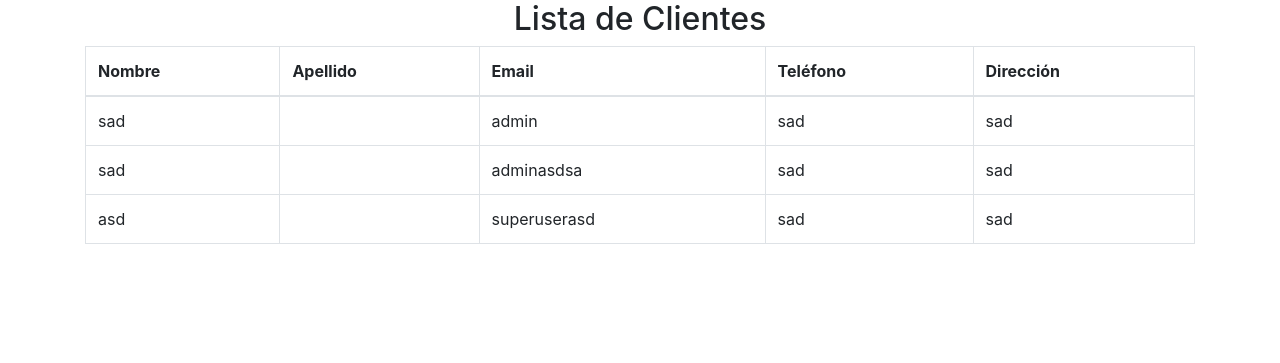
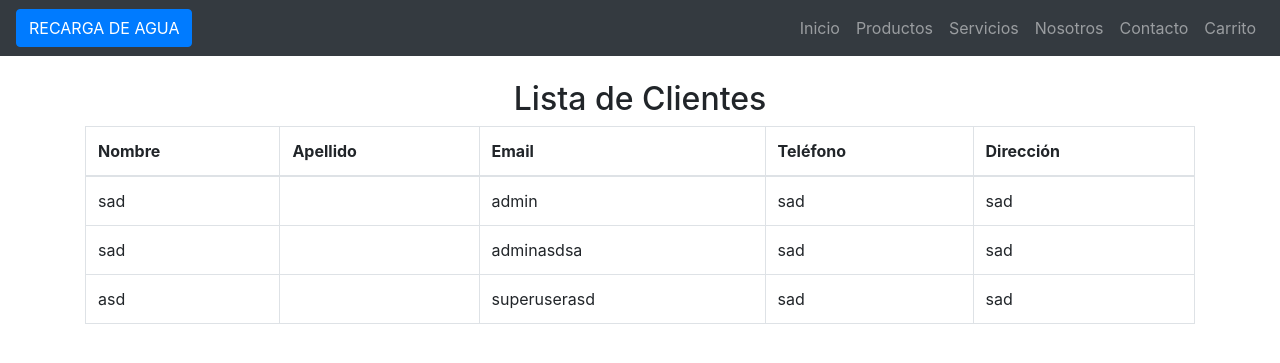
Before and after one commit to IvanRodriguezPinares/Django_AguaPurificada, a Django app: page /crud/ in a window 1280 px wide. Shown: the top 363 px of the page. Run offline with Django 5.2, Linux system fonts and the light colour scheme; data comes from the database, SQL or seed files in the repository; both versions use the stored data as it was after the commit; some libraries are stand-ins or nearby versions.

Commit message:
carrito a todos los html

```diff
--- a/cliente/templates/cliente/clientes_add.html
+++ b/cliente/templates/cliente/clientes_add.html
@@ -29,9 +29,14 @@
                     <li class="nav-item">
                         <a class="nav-link" href="{% url 'contacto' %}">Contacto</a>
                     </li>
+                    <li class="nav-item">
+                        <a class="nav-link" href="{% url 'productos_list' %}">Carrito</a>
+                    </li>
+
                 </ul>
             </div>
         </nav>
+        <br>
         <div class="container" style="text-align: center;">
             <h2 class="text-center">Formulario CRUD para clientes</h2><br>
             <form action="{% url 'clientesAdd' %}" method="POST">
--- a/cliente/templates/cliente/clientes_list.html
+++ b/cliente/templates/cliente/clientes_list.html
@@ -8,6 +8,36 @@
     <link rel="stylesheet" href="https://stackpath.bootstrapcdn.com/bootstrap/4.5.2/css/bootstrap.min.css">
 </head>
 <body>
+    <nav class="navbar navbar-expand-lg navbar-dark bg-dark">
+        <a class="btn btn-primary" href="{% url 'recarga' %}">RECARGA DE AGUA</a>
+        <button class="navbar-toggler" type="button" data-toggle="collapse" data-target="#navbarNav" aria-controls="navbarNav" aria-expanded="false" aria-label="Toggle navigation">
+            <span class="navbar-toggler-icon"></span>
+        </button>
+        <div class="collapse navbar-collapse" id="navbarNav">
+            <ul class="navbar-nav ml-auto">
+                <li class="nav-item">
+                    <a class="nav-link" href="{% url 'index' %}">Inicio</a>
+                </li>
+                <li class="nav-item">
+                    <a class="nav-link" href="{% url 'productos' %}">Productos</a>
+                </li>
+                <li class="nav-item">
+                    <a class="nav-link" href="{% url 'servicios' %}">Servicios</a>
+                </li>
+                <li class="nav-item">
+                    <a class="nav-link" href="{% url 'nosotros' %}">Nosotros</a>
+                </li>
+                <li class="nav-item">
+                    <a class="nav-link" href="{% url 'contacto' %}">Contacto</a>
+                </li>
+                <li class="nav-item">
+                    <a class="nav-link" href="{% url 'productos_list' %}">Carrito</a>
+                </li>
+
+            </ul>
+        </div>
+    </nav>
+    <br>
     <div class="container">
         <h2 class="text-center">Lista de Clientes</h2>
         <table class="table table-bordered">
--- a/cliente/templates/cliente/contacto.html
+++ b/cliente/templates/cliente/contacto.html
@@ -40,9 +40,14 @@
                 <li class="nav-item">
                     <a class="nav-link" href="{% url 'contacto' %}">Contacto</a>
                 </li>
+                <li class="nav-item">
+                    <a class="nav-link" href="{% url 'productos_list' %}">Carrito</a>
+                </li>
+
             </ul>
         </div>
     </nav>
+    <br>
 
     <h1><!-- modal -->
         <button type="button" class="btn-custom" data-toggle="modal" data-target="#exampleModal">
--- a/cliente/templates/cliente/index.html
+++ b/cliente/templates/cliente/index.html
@@ -29,9 +29,14 @@
                 <li class="nav-item">
                     <a class="nav-link" href="{% url 'contacto' %}">Contacto</a>
                 </li>
+                <li class="nav-item">
+                    <a class="nav-link" href="{% url 'productos_list' %}">Carrito</a>
+                </li>
+
             </ul>
         </div>
     </nav>
+    <br>
     <div class="container">
         <h1>Bienvenido a la Gestión de Clientes</h1>
         <a href="{% url 'crud' %}" class="btn btn-primary">Ver Clientes</a>
--- a/cliente/templates/cliente/nosotros.html
+++ b/cliente/templates/cliente/nosotros.html
@@ -31,9 +31,14 @@
                 <li class="nav-item">
                     <a class="nav-link" href="{% url 'contacto' %}">Contacto</a>
                 </li>
+                <li class="nav-item">
+                    <a class="nav-link" href="{% url 'productos_list' %}">Carrito</a>
+                </li>
+
             </ul>
         </div>
     </nav>
+    <br>
 
     <h1 class="center-text">Nosotros - Agua Befine</h1>
     <h1>
--- a/cliente/templates/cliente/productos.html
+++ b/cliente/templates/cliente/productos.html
@@ -32,6 +32,10 @@
                 <li class="nav-item">
                     <a class="nav-link" href="{% url 'contacto' %}">Contacto</a>
                 </li>
+                <li class="nav-item">
+                    <a class="nav-link" href="{% url 'productos_list' %}">Carrito</a>
+                </li>
+
             </ul>
         </div>
     </nav>
--- a/cliente/templates/cliente/productos_list.html
+++ b/cliente/templates/cliente/productos_list.html
@@ -8,6 +8,7 @@
     <link rel="stylesheet" href="{% static 'cliente/css/estilos.css' %}">
 </head>
 <body>
+    <center>
     <nav class="navbar navbar-expand-lg navbar-dark bg-dark">
         <a class="btn btn-primary" href="{% url 'recarga' %}">RECARGA DE AGUA</a>
         <button class="navbar-toggler" type="button" data-toggle="collapse" data-target="#navbarNav" aria-controls="navbarNav" aria-expanded="false" aria-label="Toggle navigation">
@@ -91,5 +92,6 @@
     <script src="https://cdn.jsdelivr.net/npm/popper.js@1.16.1/dist/umd/popper.min.js"></script>
     <script src="https://stackpath.bootstrapcdn.com/bootstrap/4.5.2/js/bootstrap.min.js"></script>
     <script src="{% static 'cliente/js/scripts.js' %}" defer></script>
+    </center>
 </body>
 </html>
--- a/cliente/templates/cliente/recarga.html
+++ b/cliente/templates/cliente/recarga.html
@@ -32,9 +32,14 @@
                 <li class="nav-item">
                     <a class="nav-link" href="{% url 'contacto' %}">Contacto</a>
                 </li>
+                <li class="nav-item">
+                    <a class="nav-link" href="{% url 'productos_list' %}">Carrito</a>
+                </li>
+
             </ul>
         </div>
     </nav>
+    <br>
 
     <h1>
         <button type="button" class="btn-custom" data-toggle="modal" data-target="#exampleModal">
--- a/cliente/templates/cliente/servicios.html
+++ b/cliente/templates/cliente/servicios.html
@@ -31,9 +31,14 @@
                 <li class="nav-item">
                     <a class="nav-link" href="{% url 'contacto' %}">Contacto</a>
                 </li>
+                <li class="nav-item">
+                    <a class="nav-link" href="{% url 'productos_list' %}">Carrito</a>
+                </li>
+
             </ul>
         </div>
     </nav>
+    <br>
 
 
 
```
Also changed, not shown: db.sqlite3.
